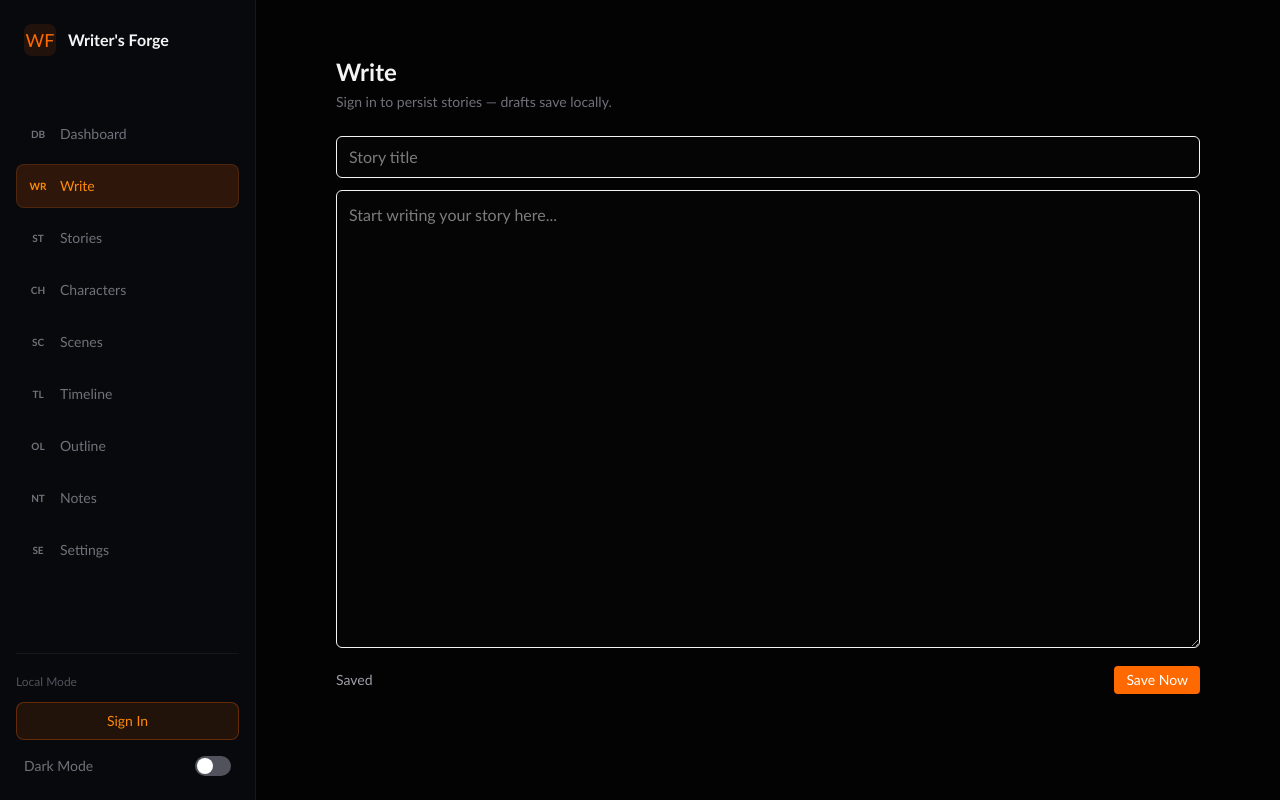
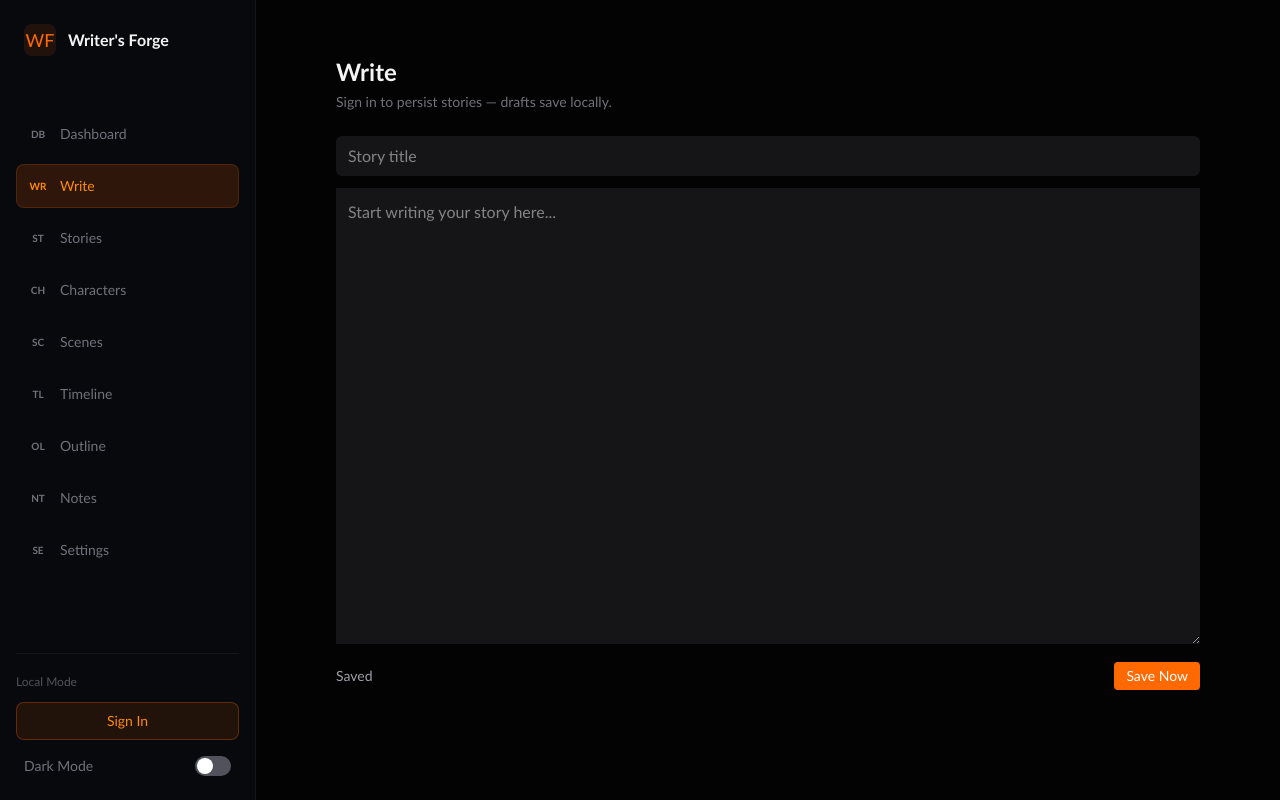
Before and after one commit to Justice-A/writers-forge, a Next.js app: page /write in a window 1280 px wide. Built offline with nearby package versions, Linux system fonts and the light colour scheme; no server answers.

Commit message:
story editor updates

```diff
--- a/src/app/HomeWorkspace.tsx
+++ b/src/app/HomeWorkspace.tsx
@@ -135,6 +135,7 @@ export default function HomeWorkspace() {
             href="/write"
             count={undefined}
             lastAdded={null}
+            light
           />
           <HomeCard
             title="Characters"
--- a/src/app/components/HomeCard.tsx
+++ b/src/app/components/HomeCard.tsx
@@ -8,6 +8,7 @@ type HomeCardProps = {
   href: string;
   count?: number;
   lastAdded?: string | null;
+  light?: boolean;
 };
 
 export default function HomeCard({
@@ -16,11 +17,16 @@ export default function HomeCard({
   href,
   count,
   lastAdded,
+  light = false,
 }: HomeCardProps) {
+  const cardClasses = light
+    ? "group block overflow-hidden rounded-3xl bg-white/5 p-5 transition hover:bg-white/10 focus:outline-none focus:ring-2 focus:ring-orange-500/40"
+    : "group block overflow-hidden rounded-lg border border-white/[0.07] bg-[#0b0b0d] p-5 transition hover:-translate-y-0.5 hover:border-orange-500/35 hover:bg-[#101012] focus:outline-none focus:ring-2 focus:ring-orange-500/40";
+
   return (
     <Link
       href={href}
-      className="group block overflow-hidden rounded-lg border border-white/[0.07] bg-[#0b0b0d] p-5 transition hover:-translate-y-0.5 hover:border-orange-500/35 hover:bg-[#101012] focus:outline-none focus:ring-2 focus:ring-orange-500/40"
+      className={cardClasses}
     >
       <div className="flex items-center justify-between">
         <div>
--- a/src/app/components/StoryEditor.tsx
+++ b/src/app/components/StoryEditor.tsx
@@ -79,7 +79,7 @@ export default function StoryEditor({ initialId, initialTitle = "", initialConte
           value={title}
           onChange={(e) => setTitle(e.target.value)}
           placeholder="Story title"
-          className="w-full rounded-md border bg-[#050506] px-3 py-2 text-zinc-100"
+          className="w-full rounded-md  bg-[#151518] px-3 py-2 text-zinc-100"
         />
       </div>
 
@@ -89,7 +89,7 @@ export default function StoryEditor({ initialId, initialTitle = "", initialConte
           onChange={(e) => setContent(e.target.value)}
           placeholder="Start writing your story here..."
           rows={18}
-          className="w-full rounded-md border bg-[#050506] px-3 py-3 text-zinc-100"
+          className="w-full rounded-md4 bg-[#151518] px-3 py-3 text-zinc-100"
         />
       </div>
 
```
